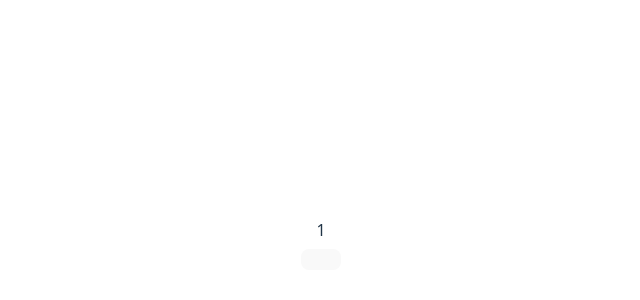
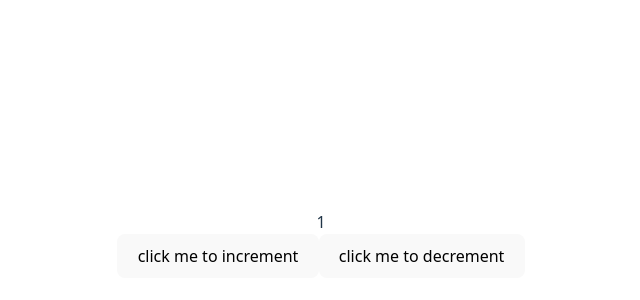
Before and after one commit to Iamdachi04/progress-steps, a React (Vite) app in the folder progress-steps-app/: page / in a window 1280 px wide. Shown: the part 156-456 px from the top of the page, without its empty margins (319-959 px from the left). Built offline with nearby package versions, Linux system fonts and the light colour scheme.

Commit message:
made an incrmement and decrement functions , and their specific buttons

```diff
--- a/progress-steps-app/src/components/ProgressSteps.tsx
+++ b/progress-steps-app/src/components/ProgressSteps.tsx
@@ -5,10 +5,19 @@ const ProgressSteps :React.FC= () => {
 
     const totalsteps = 5;
 
-    const handlestepclick = ()=>{
+    const handlenext = ()=>{
         if (currentStep < totalsteps) {
             setCurrentStep(currentStep + 1);
         } else {
+            setCurrentStep(currentStep);
+        }
+    }
+
+    const handlePrev=()=>{
+        if(currentStep>1){
+            setCurrentStep(currentStep-1);
+        }
+        else{
             setCurrentStep(currentStep);
         }
     }
@@ -20,8 +29,8 @@ const ProgressSteps :React.FC= () => {
             <div className="step-number">{currentStep}</div>
 
            </div>
-              <button onClick={handlestepclick}></button>
-
+              <button onClick={handlenext}>click me to increment</button>
+              <button onClick={handlePrev}>click me to decrement</button>
         </div>
     )
 
```
